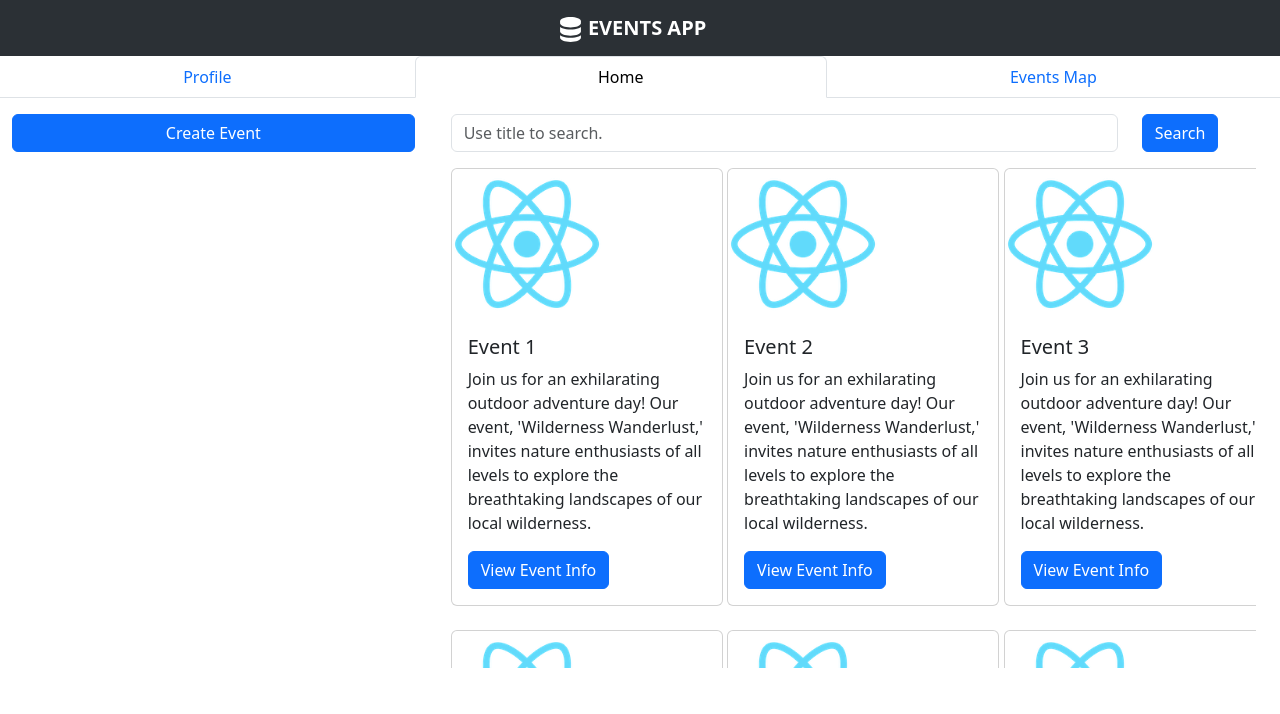
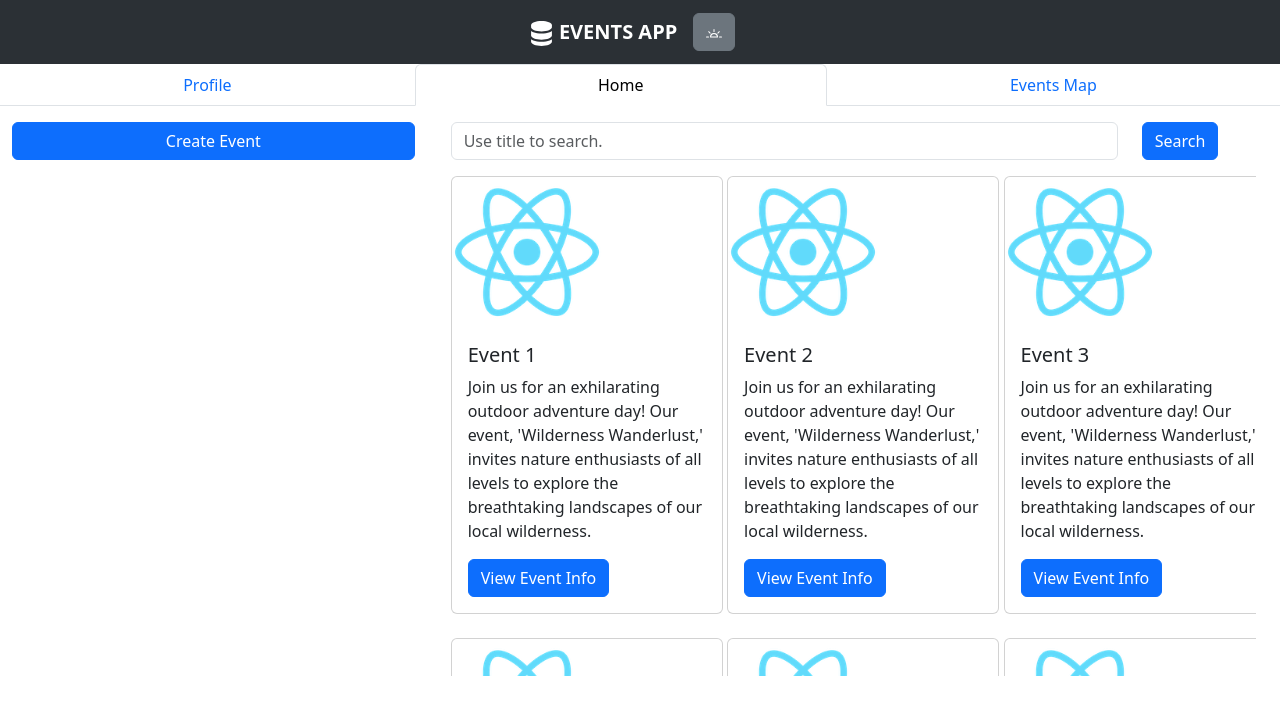
Before and after one commit to nicoguerra18/EventConnect-App, a React (Create React App) app in the folder frontend/: page / in a window 1280 px wide. Shown: the top 714 px of the page. Built offline with nearby package versions, Linux system fonts and the light colour scheme.

Commit message:
initial light and dark mode set up

```diff
--- a/frontend/package.json
+++ b/frontend/package.json
@@ -7,8 +7,9 @@
     "@testing-library/react": "^13.4.0",
     "@testing-library/user-event": "^13.5.0",
     "bootstrap": "^5.3.3",
+    "bootstrap-icons": "^1.11.3",
+    "react": "^18.2.0",
     "react-bootstrap": "2.10.2",
-    "react": "^18.2.0",
     "react-dom": "^18.2.0",
     "react-scripts": "5.0.1",
     "web-vitals": "^2.1.4"
--- a/frontend/src/App.js
+++ b/frontend/src/App.js
@@ -1,8 +1,6 @@
-import React from "react";
+import React, { useState, useEffect } from "react";
 import { Button } from "react-bootstrap";
 import Page from "./Components/Page";
-import SSRProvider from "react-bootstrap/SSRProvider";
-
 
 function App() {
   return (
--- /dev/null
+++ b/frontend/src/Components/LightModeToggle.js
@@ -0,0 +1,53 @@
+import { Button } from "react-bootstrap";
+import { useEffect, useState } from "react";
+
+function LightModeToggle() {
+  // State to manage the current theme
+  const [theme, setTheme] = useState(() => {
+    // Check localStorage for stored theme, default to light if not found
+    const storedTheme = localStorage.getItem("theme");
+    return storedTheme ? storedTheme : "light";
+  });
+
+  // Function to toggle between light and dark themes
+  const toggleTheme = () => {
+    const newTheme = theme === "light" ? "dark" : "light";
+    localStorage.setItem("theme", newTheme); // Store the new theme preference
+    setTheme(newTheme); // Update the theme state
+  };
+
+  // Effect to apply the current theme when component mounts
+  useEffect(() => {
+    document.documentElement.setAttribute("data-bs-theme", theme);
+  }, [theme]);
+
+  return (
+    <Button variant="secondary" onClick={toggleTheme}>
+      {theme === "light" ? (
+        <svg
+          xmlns="http://www.w3.org/2000/svg"
+          width="16"
+          height="16"
+          fill="currentColor"
+          className="bi bi-brightness-alt-high"
+          viewBox="0 0 16 16"
+        >
+          <path d="M8 3a.5.5 0 0 1 .5.5v2a.5.5 0 0 1-1 0v-2A.5.5 0 0 1 8 3m8 8a.5.5 0 0 1-.5.5h-2a.5.5 0 0 1 0-1h2a.5.5 0 0 1 .5.5m-13.5.5a.5.5 0 0 0 0-1h-2a.5.5 0 0 0 0 1zm11.157-6.157a.5.5 0 0 1 0 .707l-1.414 1.414a.5.5 0 1 1-.707-.707l1.414-1.414a.5.5 0 0 1 .707 0m-9.9 2.121a.5.5 0 0 0 .707-.707L3.05 5.343a.5.5 0 1 0-.707.707zM8 7a4 4 0 0 0-4 4 .5.5 0 0 0 .5.5h7a.5.5 0 0 0 .5-.5 4 4 0 0 0-4-4m0 1a3 3 0 0 1 2.959 2.5H5.04A3 3 0 0 1 8 8" />
+        </svg>
+      ) : (
+        <svg
+          xmlns="http://www.w3.org/2000/svg"
+          width="16"
+          height="16"
+          fill="currentColor"
+          className="bi bi-moon-fill"
+          viewBox="0 0 16 16"
+        >
+          <path d="M6 .278a.77.77 0 0 1 .08.858 7.2 7.2 0 0 0-.878 3.46c0 4.021 3.278 7.277 7.318 7.277q.792-.001 1.533-.16a.79.79 0 0 1 .81.316.73.73 0 0 1-.031.893A8.35 8.35 0 0 1 8.344 16C3.734 16 0 12.286 0 7.71 0 4.266 2.114 1.312 5.124.06A.75.75 0 0 1 6 .278" />
+        </svg>
+      )}
+    </Button>
+  );
+}
+
+export default LightModeToggle;
--- a/frontend/src/Components/Page.js
+++ b/frontend/src/Components/Page.js
@@ -1,4 +1,4 @@
-import { Row } from "react-bootstrap";
+import { NavbarText, Row } from "react-bootstrap";
 import { Col } from "react-bootstrap";
 import { NavItem } from "react-bootstrap";
 import { Nav } from "react-bootstrap";
@@ -7,6 +7,7 @@
 import HomeTab from "./HomeTab";
 import ProfileTab from "./ProfileTab";
 import Navbar from "react-bootstrap/Navbar";
+import LightModeToggle from "./LightModeToggle";
 
 function Page() {
   return (
@@ -61,6 +62,9 @@
           &nbsp;<b>EVENTS APP</b>
         </div>
       </Navbar.Brand>
+      <Navbar.Brand>
+        <LightModeToggle />
+      </Navbar.Brand>
     </Navbar>
   );
 }
```
Also changed, not shown: 1 other file (tests, documents, lock files or other folders).
